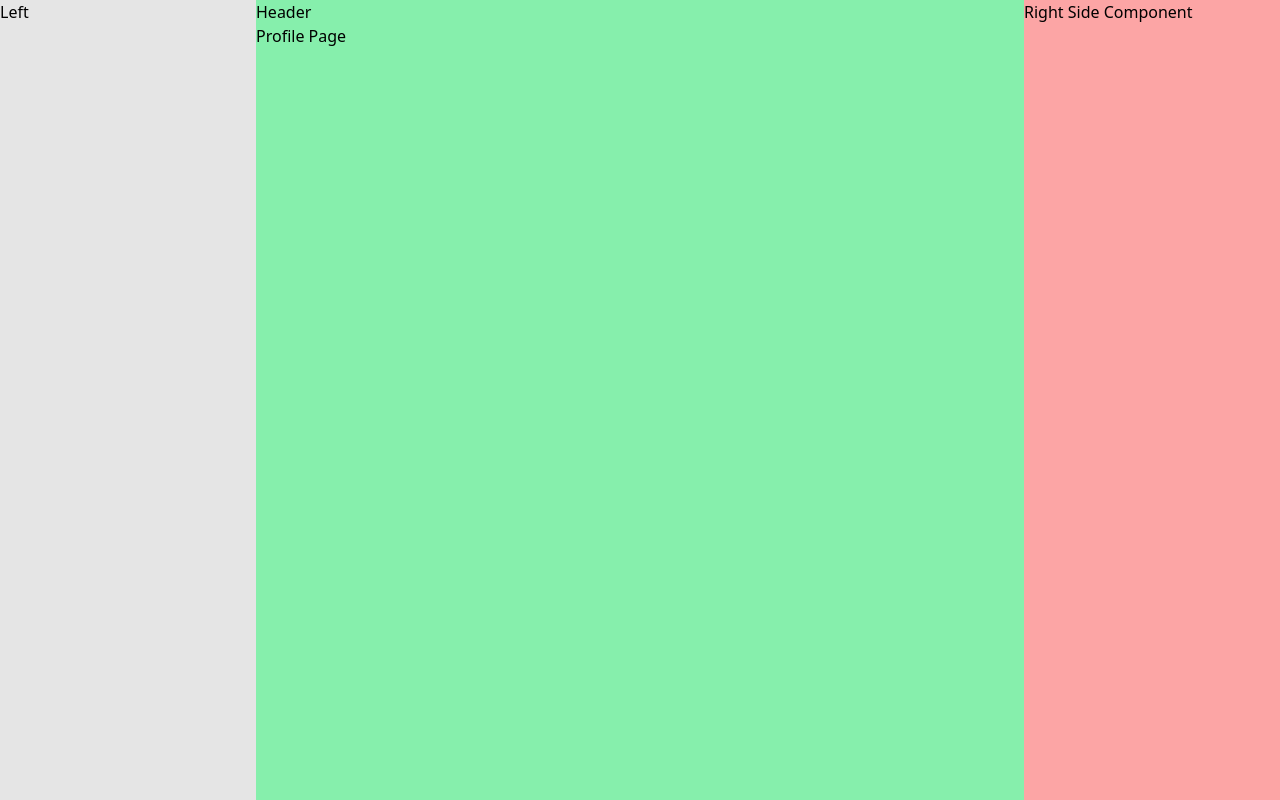
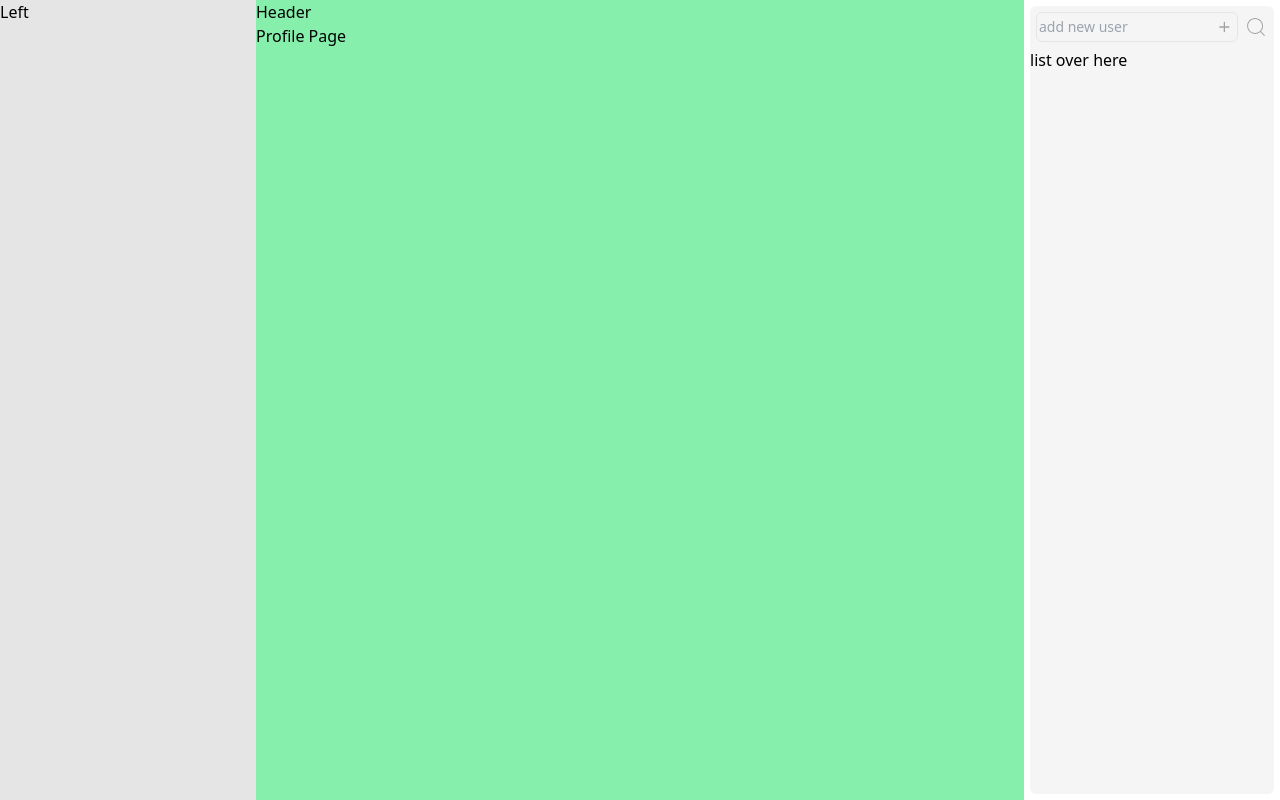
Before and after one commit to addispic/advance-nextjs-authentication, a Next.js app: page /dashboard/profile in a window 1280 px wide. Built offline with nearby package versions, Linux system fonts and the light colour scheme.

Commit message:
dashboard right side component header is done a bit

```diff
--- a/app/components/dashboard/RightSideComponent.tsx
+++ b/app/components/dashboard/RightSideComponent.tsx
@@ -1,5 +1,25 @@
+// icons
+import { IoIosAdd } from "react-icons/io";
+import { CiSearch } from "react-icons/ci";
 export default function RightSideComponent(){
     return (
-        <div className="w-64 h-full bg-red-300">Right Side Component</div>
+        <div className="w-64 h-full p-1.5">
+            <div className="w-full h-full bg-neutral-100 rounded-md overflow-hidden">
+                {/* header */}
+                <header className="p-1.5 flex items-center gap-x-1.5">
+                    {/* add new */}
+                    <div className="flex-1 flex items-center gap-x-1.5 p-0.5 border border-neutral-200 rounded-md">
+                        <input className="w-full focus:ring-0 focus:outline-none bg-transparent text-sm border-none" type="text" placeholder="add new user" />
+                        <IoIosAdd className="text-2xl cursor-pointer text-neutral-400 transition-colors ease-in-out duration-150 hover:text-neutral-600"/>
+                    </div>
+                    {/* search */}
+                    <div>
+                        <CiSearch className="text-2xl cursor-pointer text-neutral-400 transition-colors ease-in-out duration-150 hover:text-neutral-600"/>
+                    </div>
+                </header>
+                {/* lists */}
+                <div>list over here</div>
+            </div>
+        </div>
     )
 }
```
